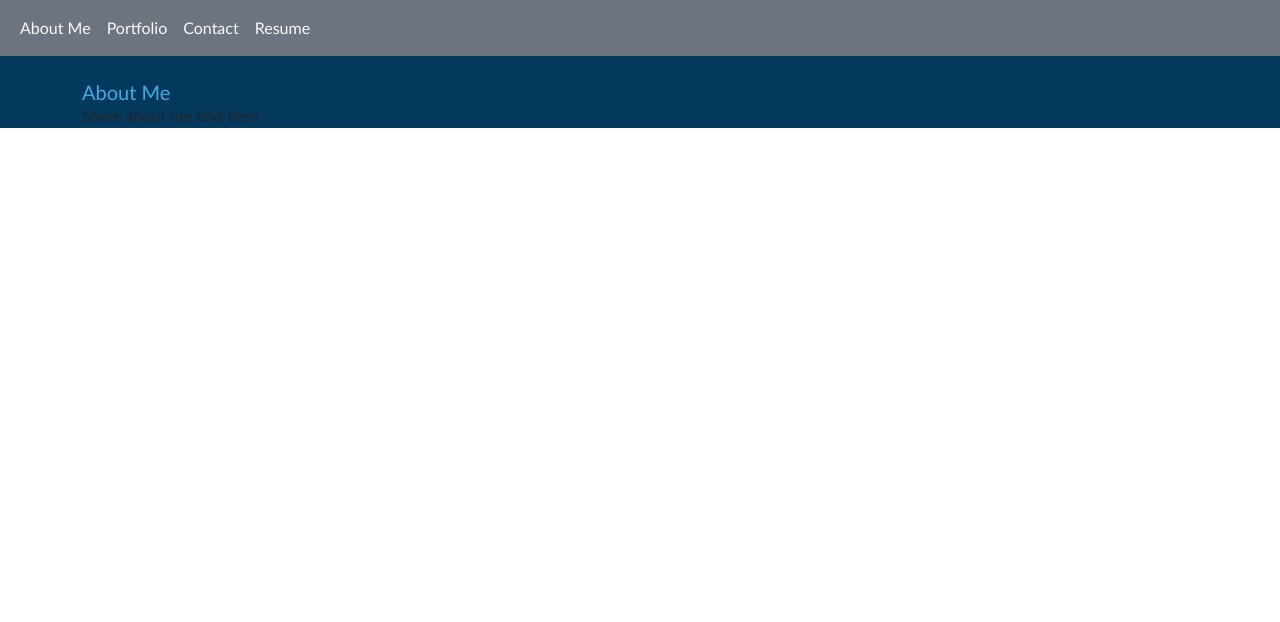
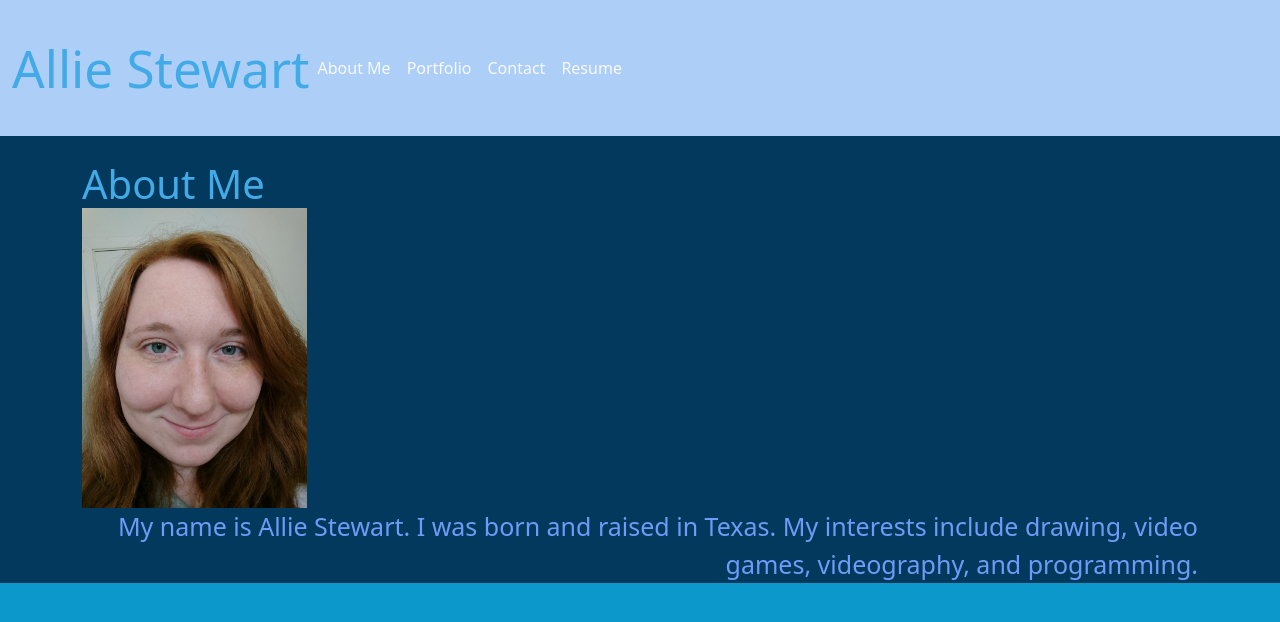
Before and after one commit to AllieStewart/React-Portfolio, a React (Vite) app: page / in a window 1280 px wide. Shown: the top 622 px of the page. Built offline with nearby package versions, Linux system fonts and the light colour scheme.

Commit message:
trying to fix up index.css and AboutPage/Header

```diff
--- a/src/components/Header.jsx
+++ b/src/components/Header.jsx
@@ -1,14 +1,17 @@
 export default function Header({ links }) {
     return (
-      <nav className="navbar navbar-expand-lg bg-secondary">
+      <header>
+      <nav className="navbar navbar-expand-lg">
         <div className="container-fluid">
           <div className="collapse navbar-collapse" id="navbarSupportedContent">
+            <h1 className="mg-4">Allie Stewart</h1>
             <ul className="navbar-nav me-auto mb-2 mb-lg-0">
               {links.map((link) => link)}
             </ul>
           </div>
         </div>
       </nav>
+      </header>
     );
   }
 // Developer's name, navigation for About Me (Default), Portfolio, Contact, Resume
--- a/src/index.css
+++ b/src/index.css
@@ -4,29 +4,38 @@
 --celestial-blue: #0d98ccff;
 --cornflower-blue: #6f9bf6ff;
 --powder-blue: #adcef6ff; */
+/* rgba(255, 255, 255, 0.87); */
 
 :root {
-  font-family: Inter, system-ui, Avenir, Helvetica, Arial, sans-serif;
+  font-family: 'Trebuchet MS', 'Lucida Sans Unicode', 'Lucida Grande',
+  'Lucida Sans', Arial, sans-serif;
   line-height: 1.5;
   font-weight: 400;
 
   color-scheme: light dark;
-  color: rgba(255, 255, 255, 0.87);
+  color: black;
 
-  font-synthesis: none;
+  /* font-synthesis: none;
   text-rendering: optimizeLegibility;
   -webkit-font-smoothing: antialiased;
   -moz-osx-font-smoothing: grayscale;
-  -webkit-text-size-adjust: 100%;
+  -webkit-text-size-adjust: 100%; */
+
   --prussian-blue: #04395eff;
+  --powder-blue: #adcef6ff;
+  --iris: #474acaff;
+  --celestial-blue: #0d98ccff;
+  --cornflower-blue: #6f9bf6ff;
 }
 
 * {
   box-sizing: border-box;
   margin: 0;
   padding: 0;
-  font-family: 'Trebuchet MS', 'Lucida Sans Unicode', 'Lucida Grande',
-    'Lucida Sans', Arial, sans-serif;
+}
+
+.navbar {
+  background-color: var(--powder-blue);
 }
 
 body {
@@ -46,6 +55,10 @@ body {
   padding-bottom: 32px;
 }
 
+p {
+  color: var(--cornflower-blue)
+}
+
 h1 {
   margin: 32px 0;
   color: rgb(66, 171, 231);
@@ -61,7 +74,19 @@ h2 {
 h3 {
   margin: auto;
   color: rgb(66, 171, 231);
-  font-size: 20px;
+  font-size: 40px;
+}
+
+.about-img {
+  height: 300px;
+  align-self: left;
+}
+
+.about-p {
+  display: flexbox;
+  text-align: right;
+  flex-direction: row;
+  font-size: 25px;
 }
 
 .complete {
@@ -95,7 +120,7 @@ h3 {
 .contact-button {
   padding: 16px;
   border: none;
-  border-radius: 4px;
+  border-radius: 2px;
   cursor: pointer;
   outline: none;
   background: #5d0cff;
@@ -152,7 +177,7 @@ a:hover {
 @media (prefers-color-scheme: light) {
   :root {
     color: #213547;
-    background-color: #ffffff;
+    background-color: var(--celestial-blue);
   }
   a:hover {
     color: #747bff;
--- a/src/pages/AboutPage.jsx
+++ b/src/pages/AboutPage.jsx
@@ -3,8 +3,12 @@ export default function AboutPage() {
     return (
       <div className="container pt-4">
         <h3>About Me</h3>
-        <p>
-          Some about me text here.
+          <img className="about-img" src="../../public/about/about.jpg" alt=""/>
+        <p className="about-p">
+          My name is Allie Stewart.
+          I was born and raised in Texas.
+          My interests include drawing, video games, videography,
+          and programming.
         </p>
       </div>
     );
```
Also changed, not shown: public/about/about.jpg (added).
